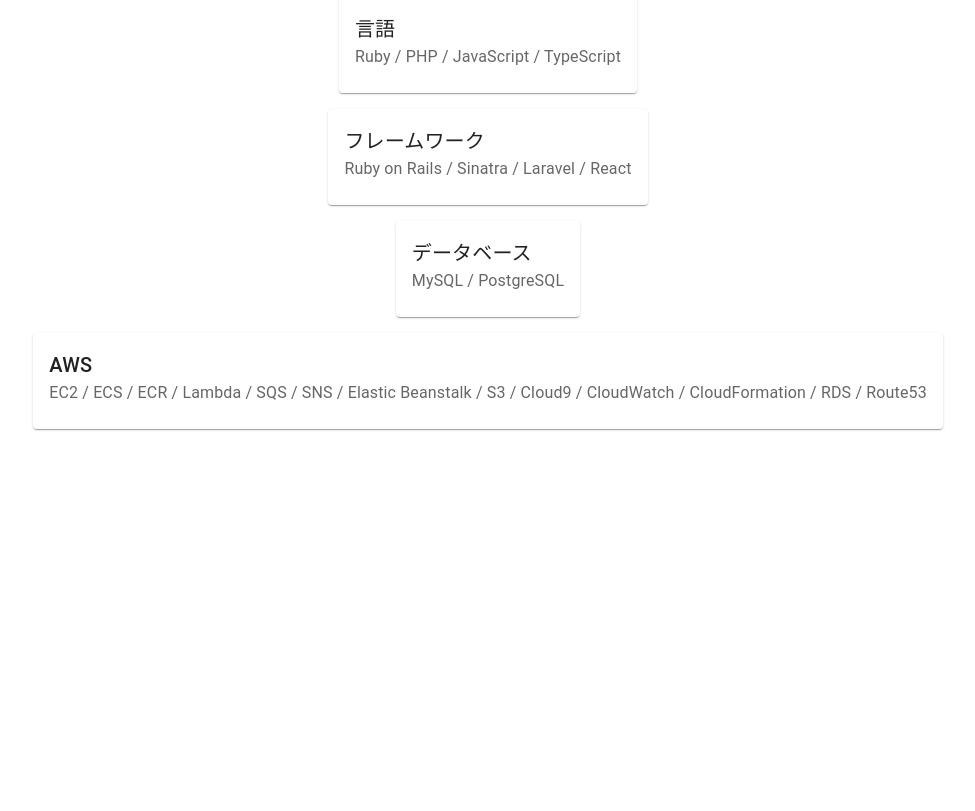
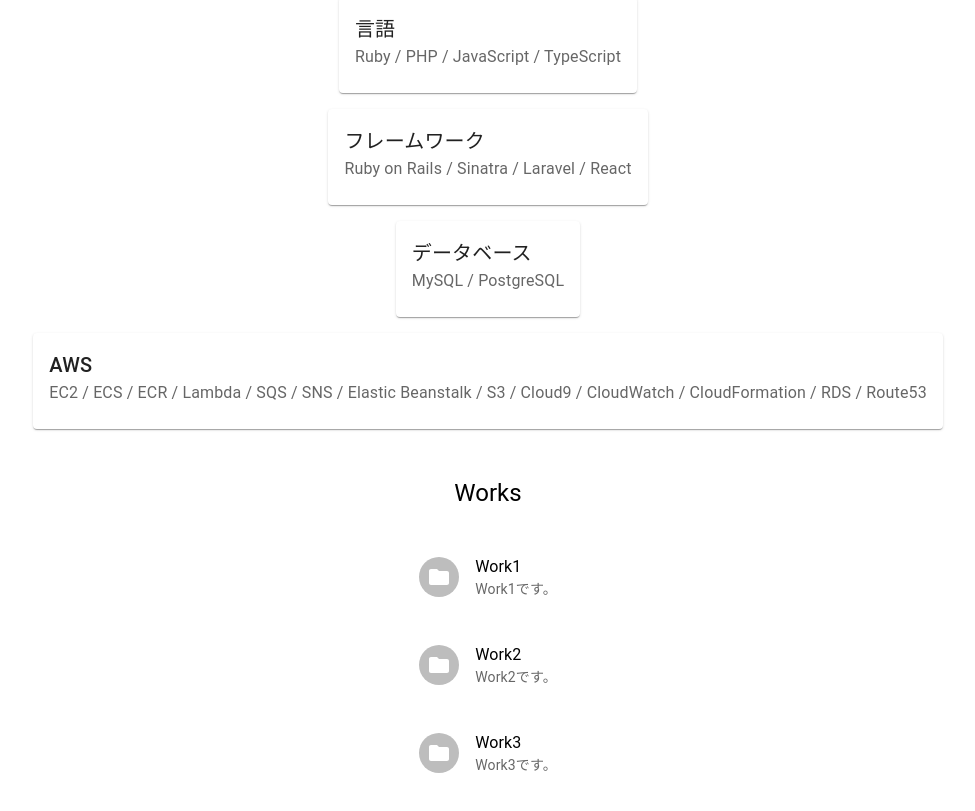
Before and after one commit to AyanoMiura88/portfolio, a React (Create React App) app: page / in a window 1280 px wide. Shown: the part 483-1294 px from the top of the page, without its empty margins (152-1127 px from the left). Before the commit the page ends 936 px from the top, so only its background shows below. Built offline with nearby package versions, Linux system fonts and the light colour scheme.

Commit message:
[add] Works.ts

```diff
--- a/src/App.tsx
+++ b/src/App.tsx
@@ -3,6 +3,7 @@ import NavBar from "./components/Navbar";
 import MyAvatar from "./components/MyAvatar";
 import About from "./components/About";
 import Skills from "./components/Skills";
+import Works from "./components/Works";
 
 const App = () => {
   return (
@@ -11,6 +12,7 @@ const App = () => {
       <MyAvatar />
       <About />
       <Skills />
+      <Works />
     </>
   );
 };
--- /dev/null
+++ b/src/components/Works.tsx
@@ -0,0 +1,77 @@
+import React from "react";
+import { createStyles, styled, Theme } from "@mui/material/styles";
+import Box from "@mui/material/Box";
+import Typography from "@mui/material/Typography";
+import List from "@mui/material/List";
+import ListItem, { ListItemProps } from "@mui/material/ListItem";
+import ListItemText from "@mui/material/ListItemText";
+import ListItemAvatar from "@mui/material/ListItemAvatar";
+import Avatar from "@mui/material/Avatar";
+import FolderIcon from "@mui/icons-material/Folder";
+
+const useStyles = styled((theme: Theme) =>
+  createStyles({
+    root: {
+      width: 770,
+      maxWidth: "100%",
+    },
+  })
+);
+function ListItemLink(props: ListItemProps<"a", { button?: true }>) {
+  return <ListItem button component="a" {...props} />;
+}
+const Works: React.FC = () => {
+  const classes: any = useStyles();
+
+  return (
+    <>
+      <Box p={2}>
+        <Box display="flex" justifyContent="center" p={1}>
+          <Typography variant="h5">Works</Typography>
+        </Box>
+        <Box display="flex" justifyContent="center" p={1}>
+          <List className={classes.root}>
+            <ListItem>
+              {
+                // GitHubリポジトリなどのURLを貼る
+              }
+              <ListItemLink href="#">
+                <ListItemAvatar>
+                  <Avatar>
+                    <FolderIcon />
+                  </Avatar>
+                </ListItemAvatar>
+                {
+                  // 「primary」に作品名、「secondary」に説明文を書く
+                }
+                <ListItemText primary="Work1" secondary="Work1です。" />
+              </ListItemLink>
+            </ListItem>
+            <ListItem>
+              <ListItemLink href="#">
+                <ListItemAvatar>
+                  <Avatar>
+                    <FolderIcon />
+                  </Avatar>
+                </ListItemAvatar>
+                <ListItemText primary="Work2" secondary="Work2です。" />
+              </ListItemLink>
+            </ListItem>
+            <ListItem>
+              <ListItemLink href="#">
+                <ListItemAvatar>
+                  <Avatar>
+                    <FolderIcon />
+                  </Avatar>
+                </ListItemAvatar>
+                <ListItemText primary="Work3" secondary="Work3です。" />
+              </ListItemLink>
+            </ListItem>
+          </List>
+        </Box>
+      </Box>
+    </>
+  );
+};
+
+export default Works;
```
